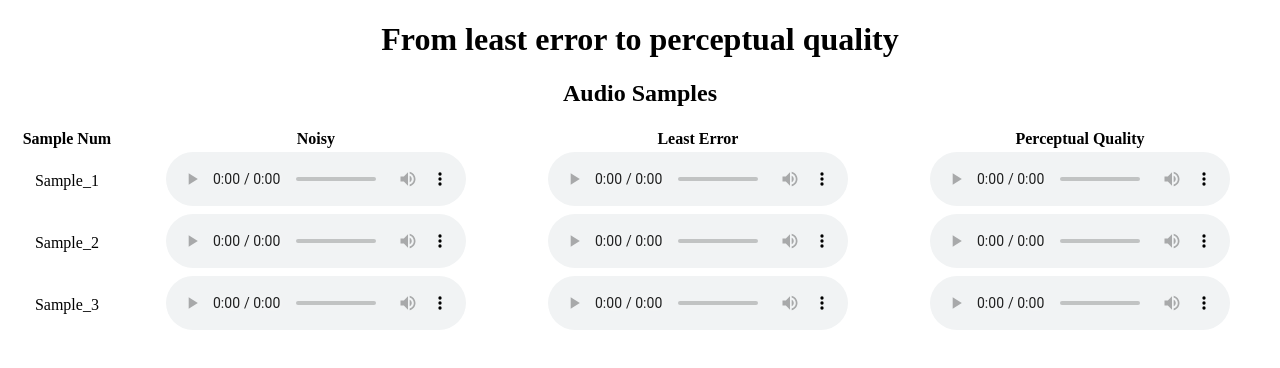
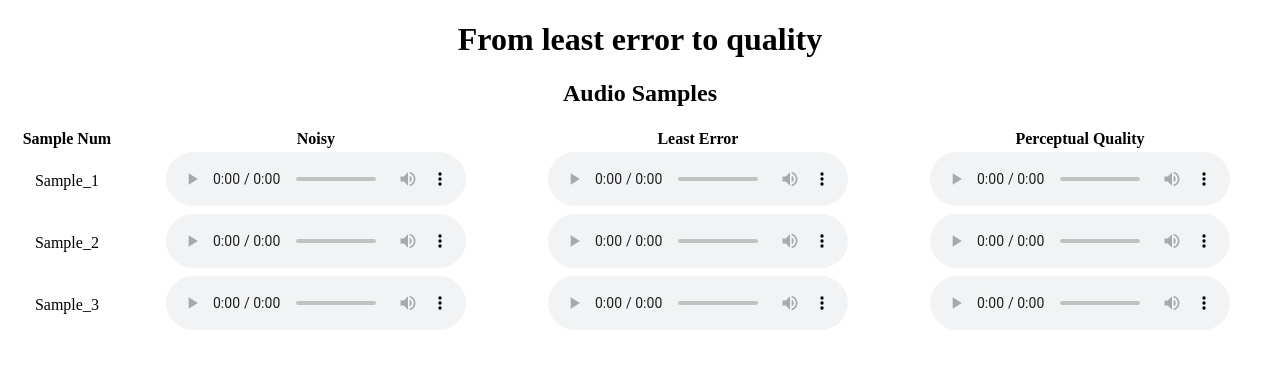
Before and after one commit to MLSP-ai/audio_samples, a plain HTML site: page index.html in a window 1280 px wide. Drawn offline with Linux system fonts and the light colour scheme.

Commit message:
title update

```diff
--- a/index.html
+++ b/index.html
@@ -5,7 +5,7 @@
 		    <style>
 		      body{text-align:center}
 		    </style>
-		<h1 class='auto-style'>From least error to perceptual quality</h1>
+		<h1 class='auto-style'>From least error to quality</h1>
 		<h2 class='auto-style'>
 			Audio Samples
 		</h2>
```
